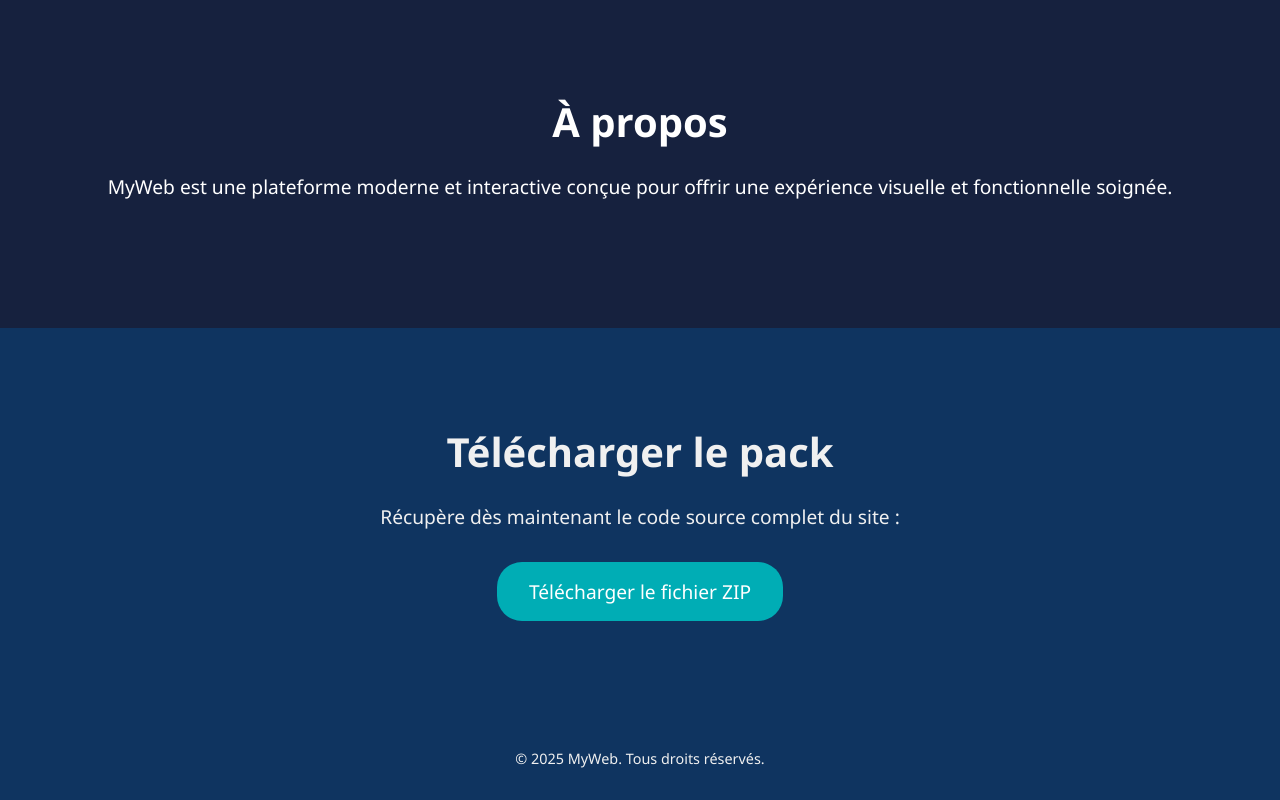
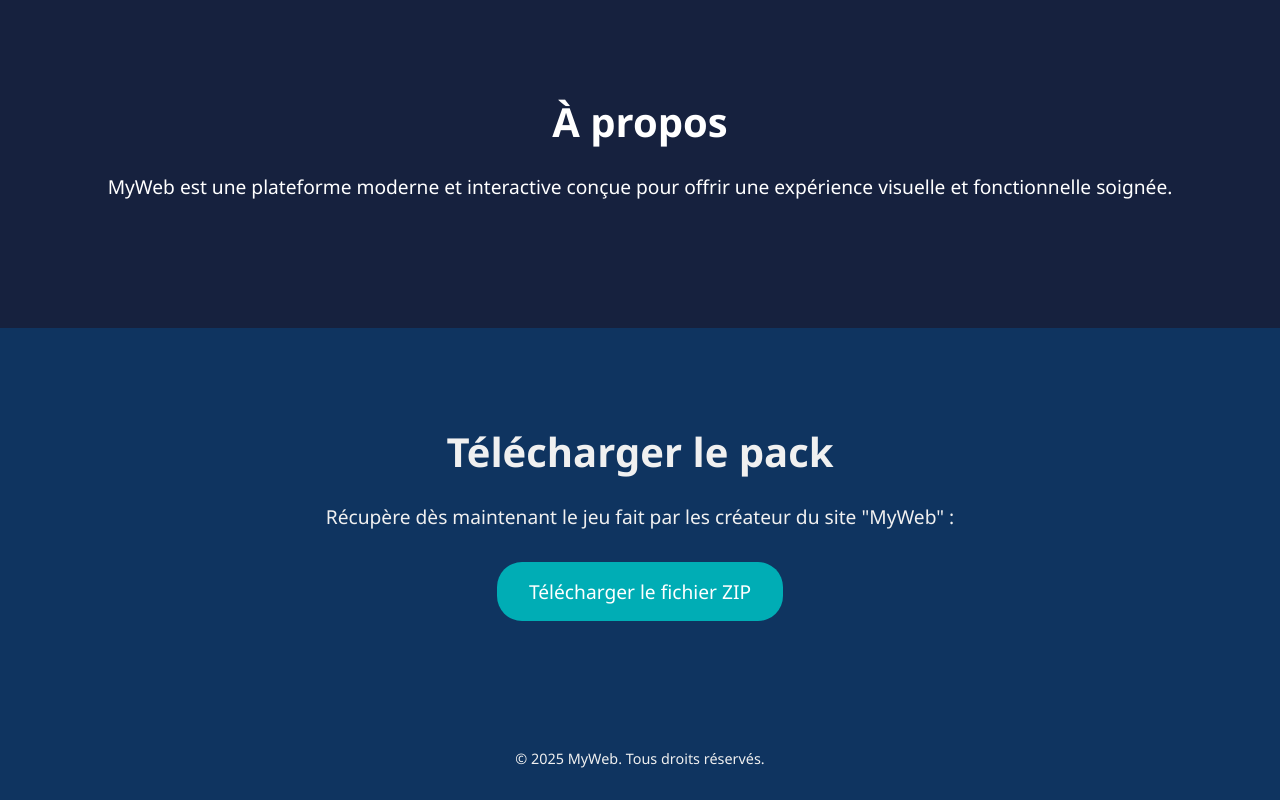
Before and after one commit to Taskow-code/MyWeb-MyGame, a plain HTML site: page index.html in a window 1280 px wide. Shown: the part 828-1628 px from the top of the page. Drawn offline with Linux system fonts and the light colour scheme.

Commit message:
Update index.html

```diff
--- a/index.html
+++ b/index.html
@@ -30,7 +30,7 @@
 
     <section id="download">
       <h2>Télécharger le pack</h2>
-      <p>Récupère dès maintenant le code source complet du site :</p>
+      <p>Récupère dès maintenant le jeu fait par les créateur du site "MyWeb" :</p>
       <a href="MyGame.zip" class="download-btn" download>Télécharger le fichier ZIP</a>
     </section>
   </main>
```
